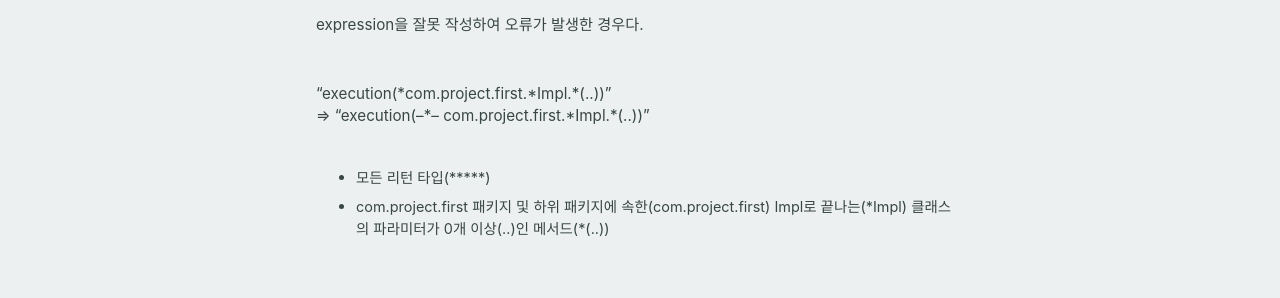
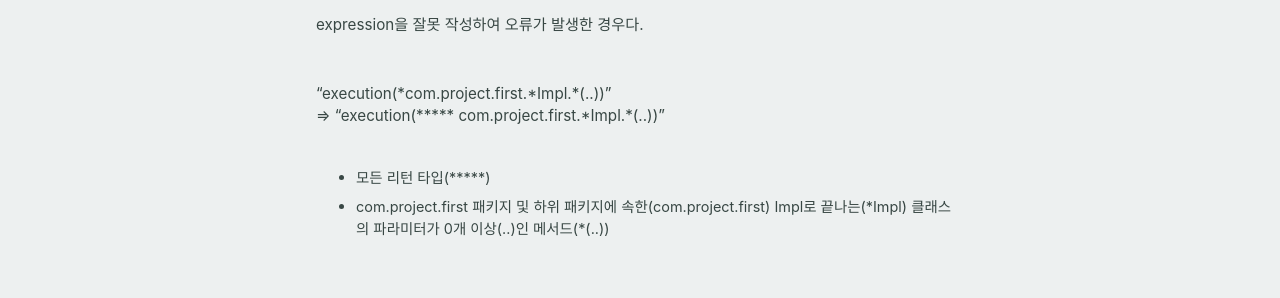
Before and after one commit to ellylee617/ellylee617.github.io, a Jekyll site: the page built from _posts/2021-08-31-spring-error1.md, in a window 1280 px wide. Shown: the part 679-977 px from the top of the page. Built offline with Jekyll 4.4.1, drawn with Linux system fonts in a browser that asks for light colours; cached includes are drawn as plain includes; comment, search, counter and statistics services are not loaded.

```diff
--- a/_posts/2021-08-31-spring-error1.md
+++ b/_posts/2021-08-31-spring-error1.md
@@ -48,7 +48,7 @@ expression을 잘못 작성하여 오류가 발생한 경우다.
 <br><br>
 "execution(\*com.project.first.\*Impl.*(..))"
 
-⇒ "execution(--*-- com.project.first.\*Impl.\*(..))"
+⇒ "execution(***** com.project.first.\*Impl.\*(..))"
 
 <br>
 
```
